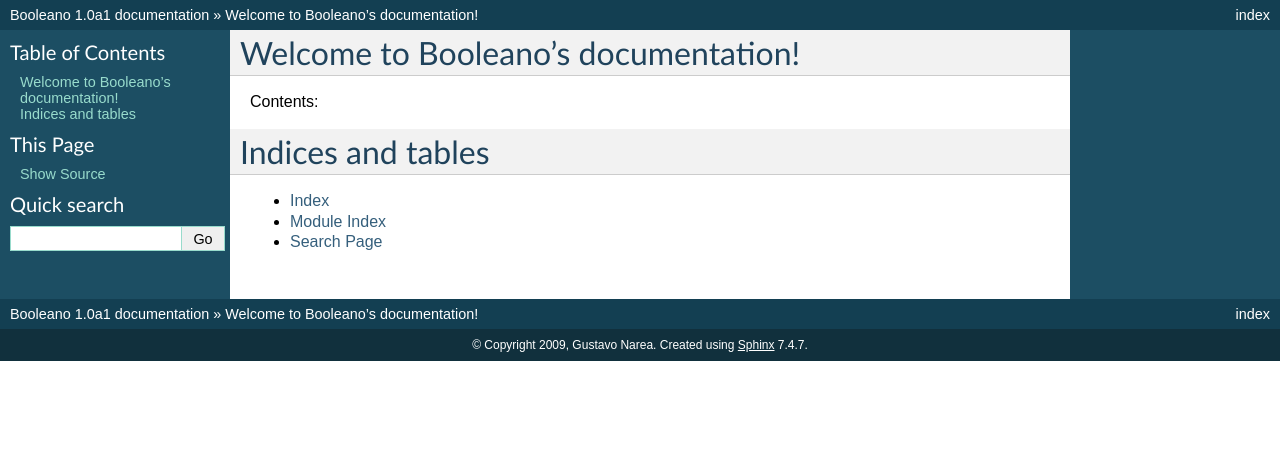
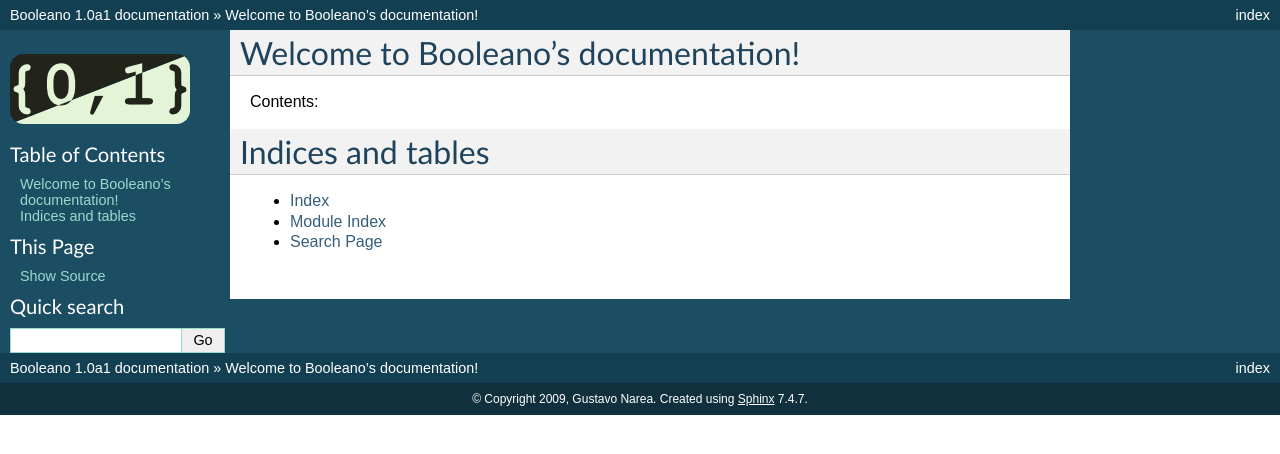
Before and after one commit to aipub/booleano, a Sphinx documentation site: the page built from docs/source/index.rst, in a window 1280 px wide. Shown: the top 454 px of the page. Built offline with Sphinx 7.4.7, drawn with Linux system fonts in a browser that asks for light colours.

Commit message:
Changed documentation settings:  * Inserted the Booleano logo on the left side of the web pages.  * Set the encoding of the code snippets to UTF-8, just in case.

```diff
--- a/docs/source/conf.py
+++ b/docs/source/conf.py
@@ -22,7 +22,9 @@
 
 # Add any Sphinx extension module names here, as strings. They can be extensions
 # coming with Sphinx (named 'sphinx.ext.*') or your custom ones.
-extensions = ['sphinx.ext.autodoc', 'sphinx.ext.doctest', 'sphinx.ext.intersphinx', 'sphinx.ext.todo', 'sphinx.ext.coverage']
+extensions = ["sphinx.ext.autodoc", "sphinx.ext.doctest",
+              "sphinx.ext.intersphinx", "sphinx.ext.todo",
+              "sphinx.ext.coverage", "sphinx.ext.inheritance_diagram"]
 
 # Add any paths that contain templates here, relative to this directory.
 templates_path = ['_templates']
@@ -31,7 +33,7 @@
 source_suffix = '.rst'
 
 # The encoding of source files.
-#source_encoding = 'utf-8'
+source_encoding = 'utf-8'
 
 # The master toctree document.
 master_doc = 'index'
@@ -110,7 +112,7 @@
 
 # The name of an image file (relative to this directory) to place at the top
 # of the sidebar.
-#html_logo = None
+html_logo = "_static/logo.png"
 
 # The name of an image file (within the static path) to use as favicon of the
 # docs.  This file should be a Windows icon file (.ico) being 16x16 or 32x32
```
Also changed, not shown: docs/source/_static/logo.png (added).
